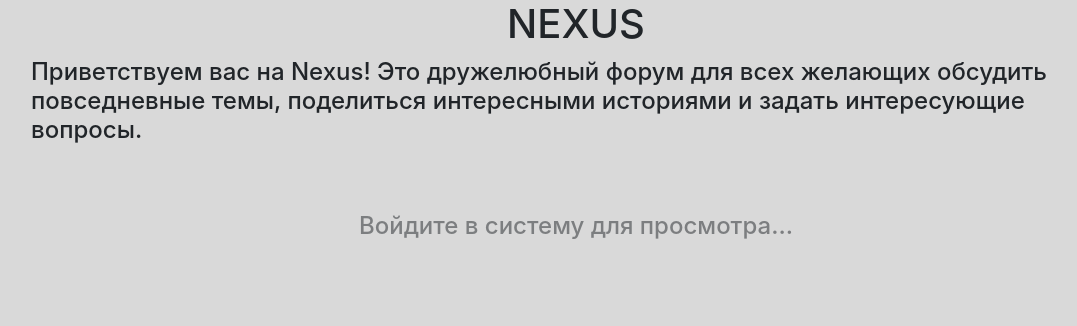
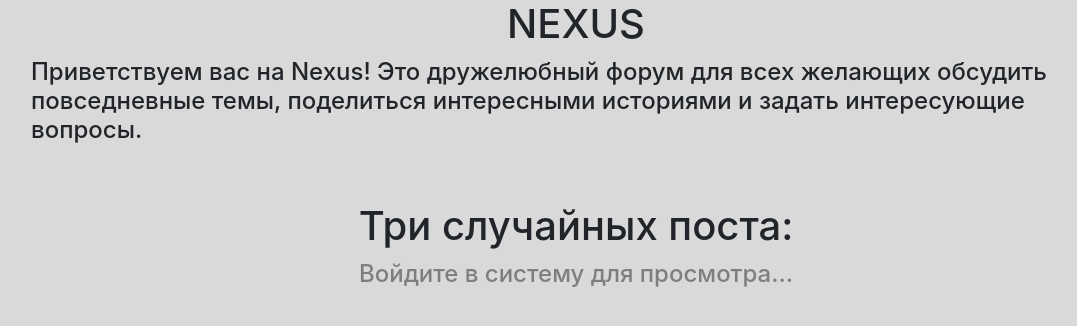
Before and after one commit to arseniykrulov2013-a11y/flask-nexus, a Flask app: page /home in a window 1280 px wide. Shown: the part 152-478 px from the top of the page, without its empty margins (64-1141 px from the left). Run offline with Flask 3, Linux system fonts and the light colour scheme; some libraries are stand-ins or nearby versions.

Commit message:
ma 3  commit

```diff
--- a/templates/home.html
+++ b/templates/home.html
@@ -14,8 +14,8 @@ Nexus - главная страница
     <h4 class="d-flex justify-content-center homedesk-text ">Приветствуем вас на Nexus! Это дружелюбный форум для всех желающих обсудить повседневные темы, поделиться интересными историями и задать интересующие вопросы.</h4>
     <br>
     <br>
+    <h1 class="d-flex justify-content-center">Три случайных поста:</h1>
     {% if loginned %}
-        <h1 class="d-flex justify-content-center">Три случайных поста:</h1>
         {% if posts %}
             {% for p in posts  %}
             <div class="post-div container-fluid">
```
